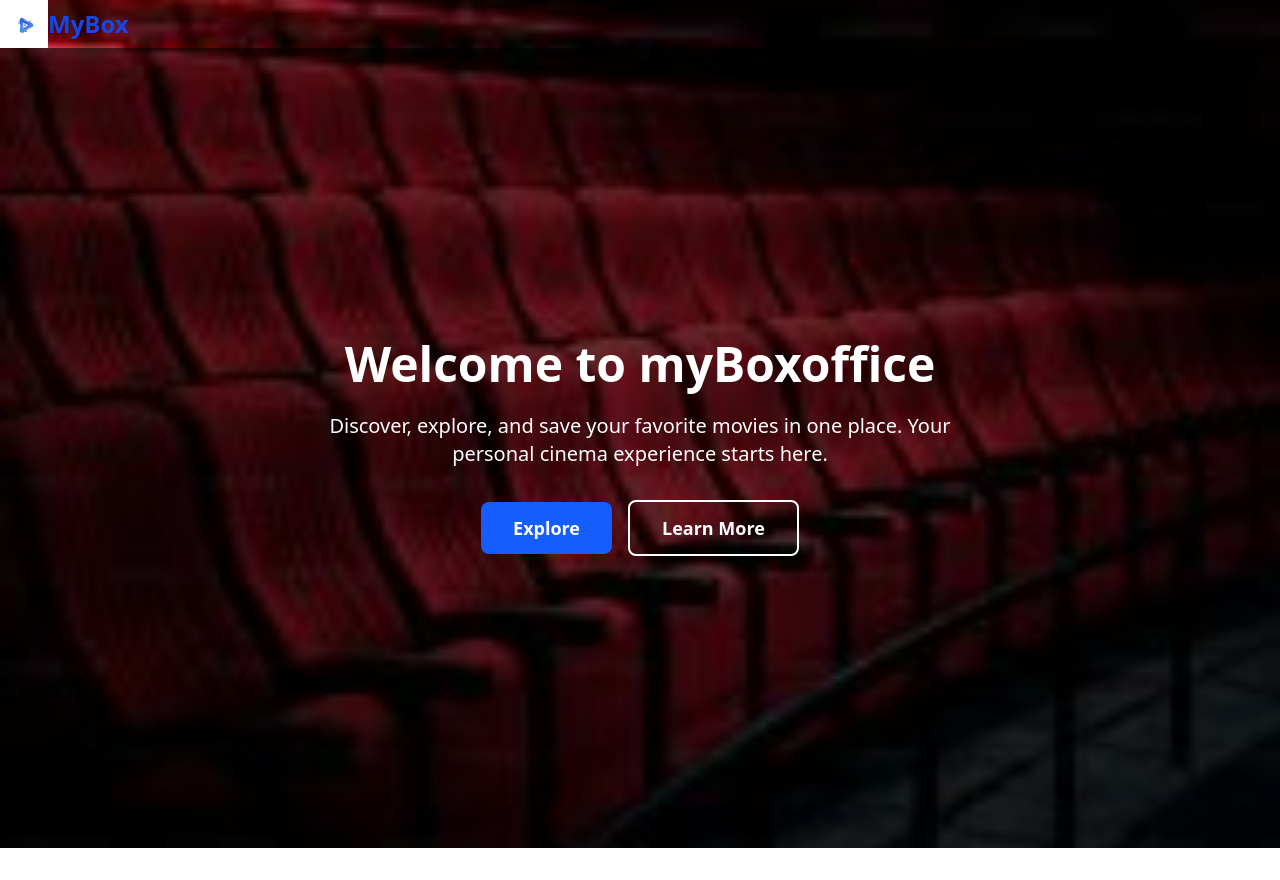
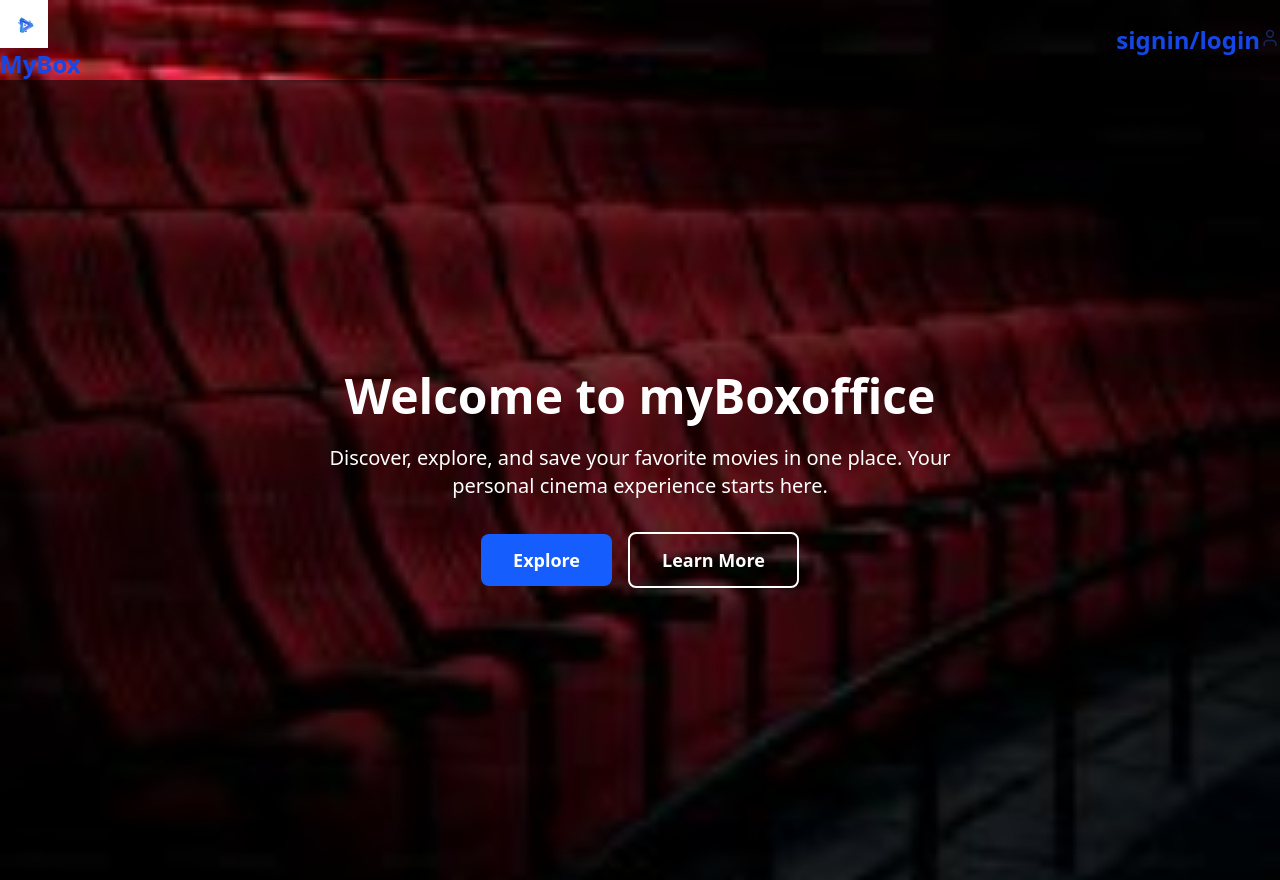
Before and after one commit to Valentine231/myBox, a React (Vite) app: page / in a window 1280 px wide. Before the commit the page ends 848 px from the top, so only its background shows below. Built offline with nearby package versions, Linux system fonts and the light colour scheme.

Commit message:
small fix

```diff
--- a/src/Pages/Home.jsx
+++ b/src/Pages/Home.jsx
@@ -1,6 +1,7 @@
 import React from 'react'
-import { useNavigate } from 'react-router-dom'
+import { useNavigate,Link } from 'react-router-dom'
 import Logo from '../Components/Logo'
+import { User } from 'lucide-react'
 
 const Home = () => {
   const navigate = useNavigate()
@@ -11,9 +12,19 @@ const Home = () => {
   return (
     <div className="min-h-screen bg-[url('/images/movieimages.jpeg')] bg-cover bg-center bg-fixed bg-no-repeat">
       {/* Overlay with content */}
-      <div className='flex items-center '>
-      <Logo />
-      <span className='text-blue-700 font-bold text-2xl'>MyBox</span>
+      <div className='flex  items-center justify-between gap-2  '>
+        <div>
+        <Logo />
+        <span className='text-blue-700 font-bold text-2xl'>MyBox</span>
+        </div>
+
+        <div className='flex '>
+        <Link className="text-blue-700 font-bold text-2xl" to='/auth'>signin/login </Link>
+        <span>
+          <User className='w-5 h-7 text-blue-950'/>
+        </span>
+        </div>
+
       </div>
 
       <div className="min-h-screen bg-black/60 flex items-center justify-center">
```
